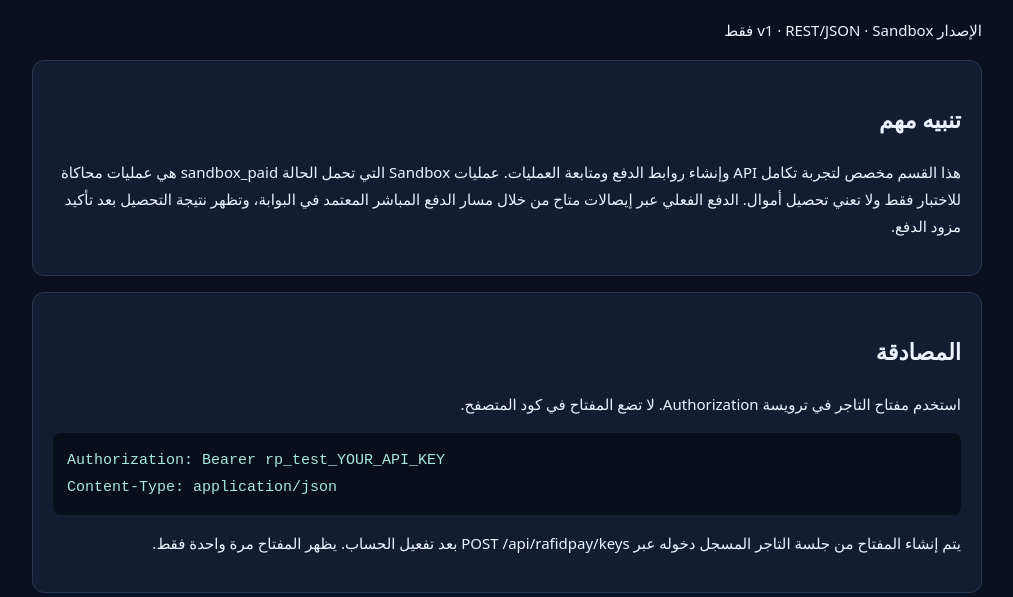
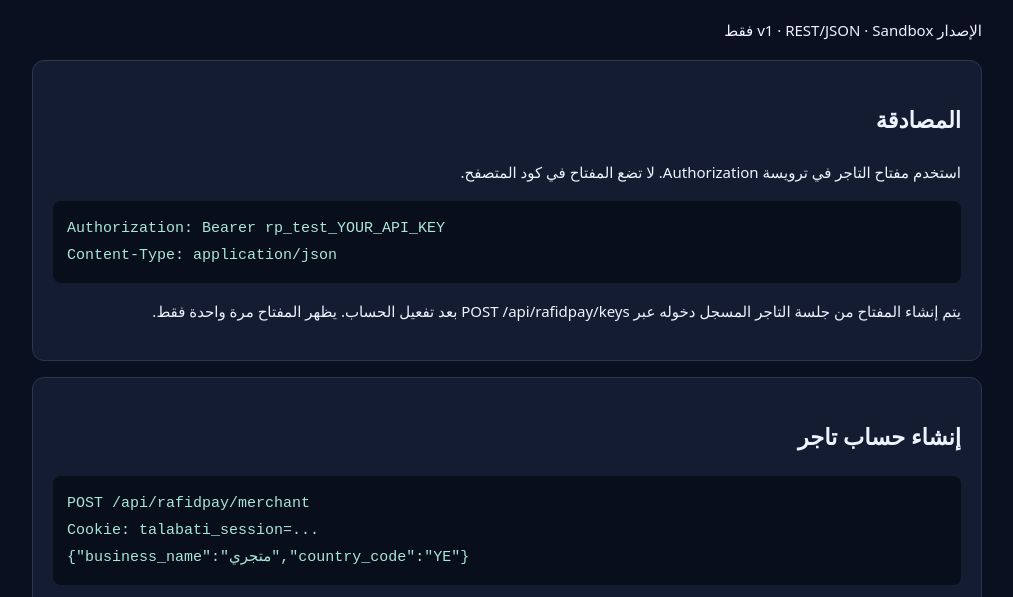
Before and after one commit to abod776n/redx-numbers, a website: page rafidpay/api-docs.html in a window 1280 px wide. Shown: the part 125-722 px from the top of the page, without its empty margins (133-1146 px from the left). Drawn offline with Linux system fonts and the light colour scheme.

Commit message:
Remove outdated RafidPay warning banner

```diff
--- a/rafidpay/api-docs.html
+++ b/rafidpay/api-docs.html
@@ -1,4 +1,4 @@
-<!doctype html><html lang="ar" dir="rtl"><meta charset="utf-8"><meta name="viewport" content="width=device-width,initial-scale=1"><title>RafidPay API Docs</title><style>body{margin:0;background:#0b1020;color:#eef3ff;font:15px/1.8 system-ui}.wrap{max-width:950px;margin:30px auto;padding:18px}section{background:#131c31;border:1px solid #293852;border-radius:12px;padding:20px;margin:16px 0}pre{direction:ltr;text-align:left;white-space:pre-wrap;background:#080e1a;padding:14px;border-radius:8px;color:#a8e7dc}a{color:#67d5c2}</style><main class="wrap"><h1>RafidPay — وثائق API</h1><p>الإصدار v1 · REST/JSON · Sandbox فقط</p><section><h2>تنبيه مهم</h2><p>هذا القسم مخصص لتجربة تكامل API وإنشاء روابط الدفع ومتابعة العمليات. عمليات Sandbox التي تحمل الحالة sandbox_paid هي عمليات محاكاة للاختبار فقط ولا تعني تحصيل أموال. الدفع الفعلي عبر إيصالات متاح من خلال مسار الدفع المباشر المعتمد في البوابة، وتظهر نتيجة التحصيل بعد تأكيد مزود الدفع.</p></section><section><h2>المصادقة</h2><p>استخدم مفتاح التاجر في ترويسة Authorization. لا تضع المفتاح في كود المتصفح.</p><pre>Authorization: Bearer rp_test_YOUR_API_KEY
+<!doctype html><html lang="ar" dir="rtl"><meta charset="utf-8"><meta name="viewport" content="width=device-width,initial-scale=1"><title>RafidPay API Docs</title><style>body{margin:0;background:#0b1020;color:#eef3ff;font:15px/1.8 system-ui}.wrap{max-width:950px;margin:30px auto;padding:18px}section{background:#131c31;border:1px solid #293852;border-radius:12px;padding:20px;margin:16px 0}pre{direction:ltr;text-align:left;white-space:pre-wrap;background:#080e1a;padding:14px;border-radius:8px;color:#a8e7dc}a{color:#67d5c2}</style><main class="wrap"><h1>RafidPay — وثائق API</h1><p>الإصدار v1 · REST/JSON · Sandbox فقط</p><section><h2>المصادقة</h2><p>استخدم مفتاح التاجر في ترويسة Authorization. لا تضع المفتاح في كود المتصفح.</p><pre>Authorization: Bearer rp_test_YOUR_API_KEY
 Content-Type: application/json</pre><p>يتم إنشاء المفتاح من جلسة التاجر المسجل دخوله عبر POST /api/rafidpay/keys بعد تفعيل الحساب. يظهر المفتاح مرة واحدة فقط.</p></section><section><h2>إنشاء حساب تاجر</h2><pre>POST /api/rafidpay/merchant
 Cookie: talabati_session=...
 {"business_name":"متجري","country_code":"YE"}</pre><p>يتطلب تسجيل الدخول إلى طلباتي. الدول المتاحة في النموذج: YE, SA, AE, IQ. حالة الحساب الجديدة pending وتحتاج موافقة الإدارة.</p></section><section><h2>إنشاء مفتاح API</h2><pre>POST /api/rafidpay/keys
```
